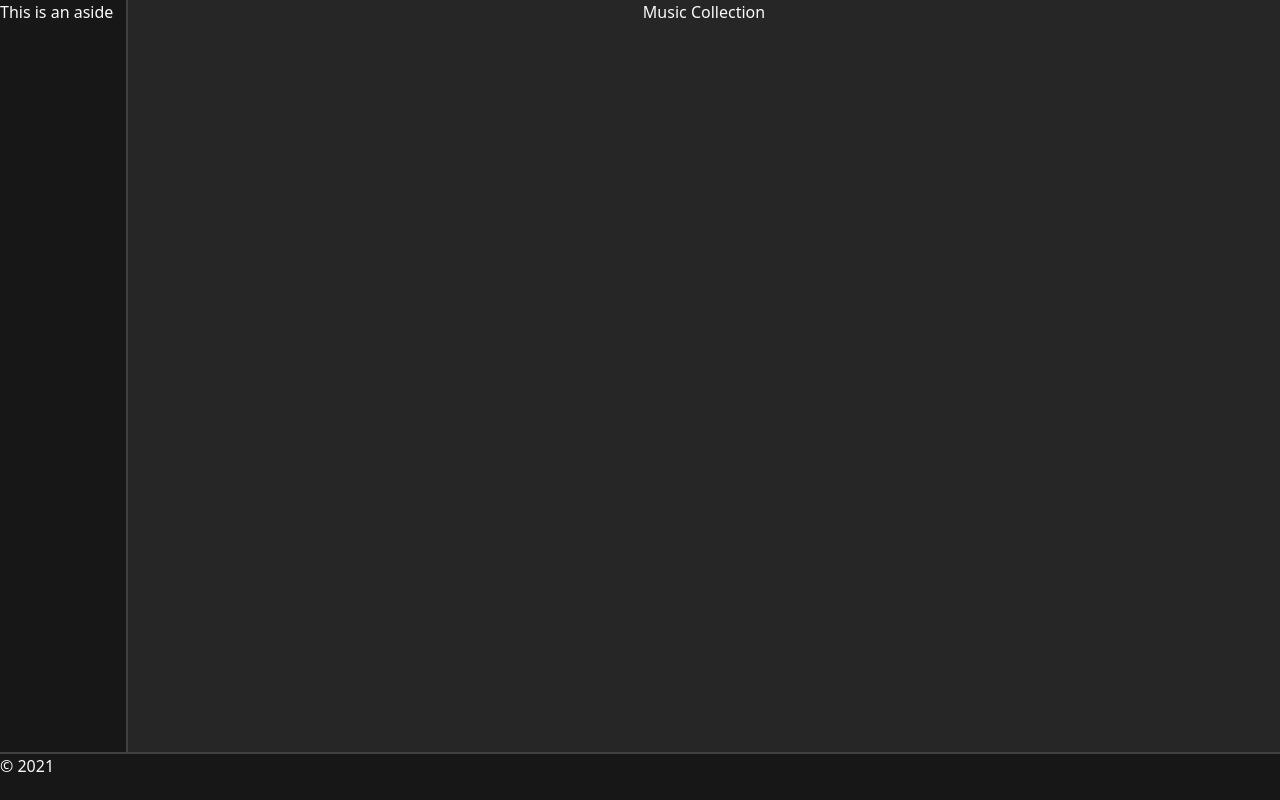
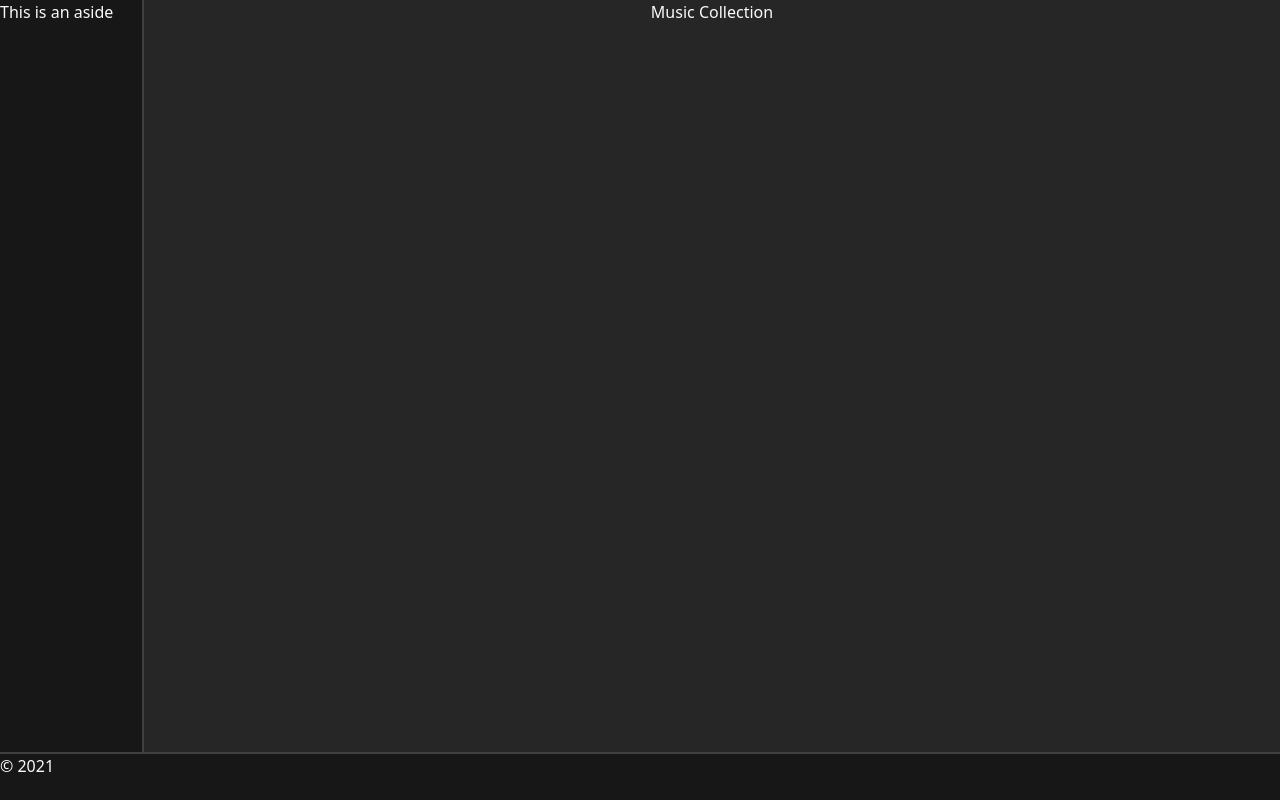
Before and after one commit to BeatsuDev/axplay, a Vue app: page / in a window 1280 px wide. Built offline with nearby package versions, Linux system fonts and the light colour scheme; the HTML template or start-up script is replaced by a standard one.

Commit message:
refac: change ResizableElement size to ratio, not px

```diff
--- a/package.json
+++ b/package.json
@@ -10,9 +10,10 @@
     "tauri": "tauri"
   },
   "dependencies": {
-    "vue": "^3.3.4",
     "@tauri-apps/api": "^2",
-    "@tauri-apps/plugin-shell": "^2"
+    "@tauri-apps/plugin-shell": "^2",
+    "@vueuse/core": "^11.1.0",
+    "vue": "^3.3.4"
   },
   "devDependencies": {
     "@tauri-apps/cli": "^2",
--- a/src/components/ResizableElement.vue
+++ b/src/components/ResizableElement.vue
@@ -1,6 +1,19 @@
 <template>
-    <div ref="container" class="relative">
-        <slot></slot>
+    <div
+        ref="container"
+        class="relative"
+        :style="{
+            width:
+                (edge === 'left' || edge === 'right') && sizeRatio
+                    ? `${100 * sizeRatio}%`
+                    : 'auto',
+            height:
+                (edge === 'top' || edge === 'bottom') && sizeRatio
+                    ? `${100 * sizeRatio}%`
+                    : 'auto',
+        }"
+    >
+        <slot class=""></slot>
         <div
             @mousedown="startResize"
             @mouseup="stopResize"
@@ -10,10 +23,16 @@
 </template>
 
 <script setup lang="ts">
-/**
- * Div must be positioned relative or absolute.
- */
-import { ref } from "vue";
+import { useElementBounding } from "@vueuse/core";
+import { onUnmounted, ref, defineModel } from "vue";
+
+const props = defineProps<{
+    min?: number; // Minimum size in percentage of parent size
+    max?: number; // Maximum size in percentage of parent size
+    edge: "top" | "right" | "bottom" | "left";
+}>();
+
+const sizeRatio = defineModel<number>();
 
 function classForEdge(edge: "top" | "right" | "bottom" | "left") {
     switch (edge) {
@@ -30,13 +49,9 @@ function classForEdge(edge: "top" | "right" | "bottom" | "left") {
     }
 }
 
+// Resizing logic
 const container = ref<HTMLDivElement | null>(null);
-
-const props = defineProps<{
-    min?: number;
-    max?: number;
-    edge: "top" | "right" | "bottom" | "left";
-}>();
+const { top, right, bottom, left } = useElementBounding(container);
 
 function startResize() {
     window.addEventListener("mousemove", resize);
@@ -49,46 +64,43 @@ function stopResize() {
 }
 
 function resize(event: MouseEvent) {
+    sizeRatio.value = clampToRange(getSizeFromClick(event));
+}
+
+function getSizeFromClick(event: MouseEvent) {
     if (!container.value) {
-        throw Error("Can not resize element. Container was not loaded.");
+        throw new Error("Cannot resize element. Container is not mounted.");
     }
 
-    const currentSize = getSize(event);
-
-    if (props.min && currentSize < (props.min ?? 0)) return;
-    if (props.max && currentSize > (props.max ?? 0)) return;
-
+    const parentSize = container.value?.parentElement!.getBoundingClientRect();
     switch (props.edge) {
         case "top":
+            return Math.abs(event.clientY - bottom.value) / parentSize.height;
         case "bottom":
-            container.value.style.height = `${currentSize}px`;
-            break;
+            return Math.abs(event.clientY - top.value) / parentSize.height;
         case "right":
+            return Math.abs(event.clientX - left.value) / parentSize.width;
         case "left":
-            container.value.style.width = `${currentSize}px`;
-            break;
+            return Math.abs(event.clientX - right.value) / parentSize.width;
         default:
             props.edge satisfies never;
     }
+
+    return 0;
 }
 
-function getSize(event: MouseEvent) {
-    if (!container.value) {
-        throw Error("Can not resize element. Container was not loaded.");
+function clampToRange(value: number) {
+    if (props.min !== undefined && value < props.min) {
+        return props.min;
     }
+    if (props.max !== undefined && value > props.max) {
+        return props.max;
+    }
+    return value;
+}
 
-    const boundingBox = container.value.getBoundingClientRect();
-    switch (props.edge) {
-        case "top":
-            return event.clientY - boundingBox.bottom;
-        case "right":
-            return event.clientX - boundingBox.left;
-        case "bottom":
-            return event.clientY - boundingBox.top;
-        case "left":
-            return event.clientX - boundingBox.right;
-        default:
-            return props.edge satisfies never;
-    }
-}
+onUnmounted(() => {
+    window.removeEventListener("mousemove", resize);
+    window.removeEventListener("mouseup", stopResize);
+});
 </script>
--- a/src/layouts/MainLayout.vue
+++ b/src/layouts/MainLayout.vue
@@ -7,7 +7,8 @@ import ResizableElement from "@/components/ResizableElement.vue";
         <div class="flex flex-1 items-stretch">
             <ResizableElement
                 edge="right"
-                class="border-r-2 border-gray-700 min-w-32 max-w-1/2"
+                :max="0.5"
+                class="border-r-2 border-gray-700 min-w-36 max-w-1/2"
             >
                 <slot name="aside"></slot>
             </ResizableElement>
```
Also changed, not shown: tsconfig.json (+6 -6 lines), 1 other file (tests, documents, lock files or other folders).
